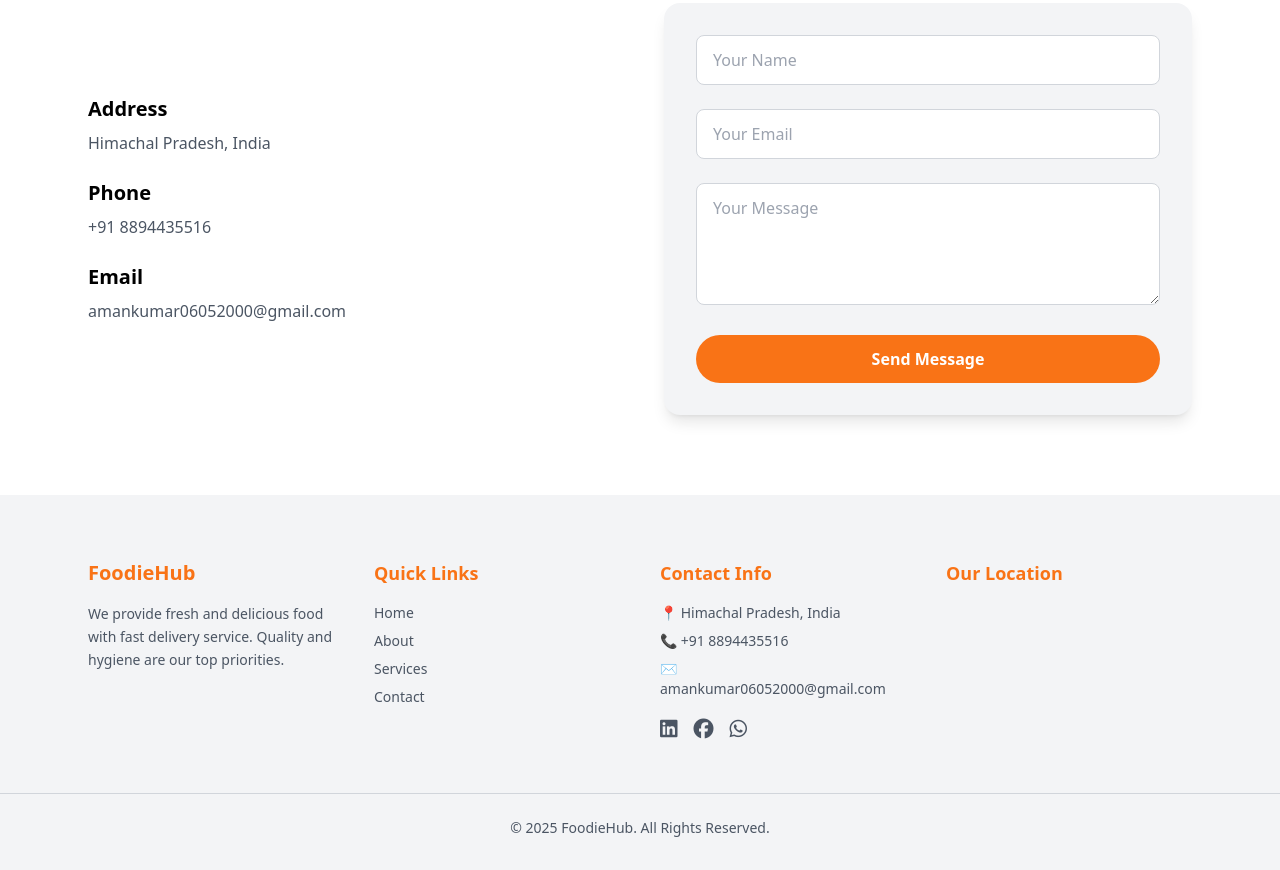
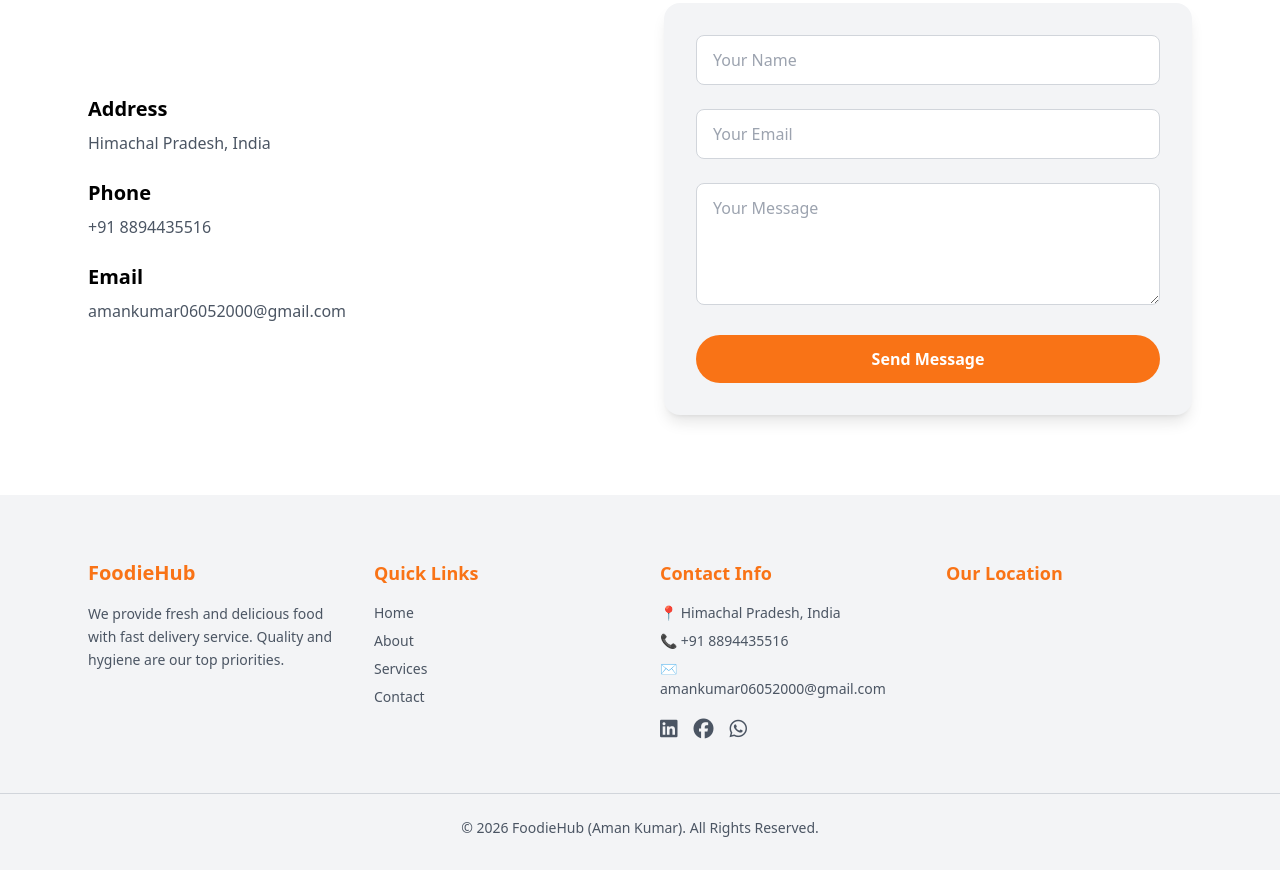
Before and after one commit to amankumar06052000/FoodieHub.com, a plain HTML site: page index.html in a window 1280 px wide. Shown: the part 4068-4938 px from the top of the page. Drawn offline with nearby package versions, Linux system fonts and the light colour scheme; grey boxes are pictures that could not be loaded.

Commit message:
Updated code

```diff
--- a/index.html
+++ b/index.html
@@ -452,7 +452,7 @@
     </div>
     <div
       class="border-t border-gray-300 dark:border-gray-700 mt-10 pt-6 text-center text-gray-600 dark:text-gray-400 text-sm">
-      © 2025 FoodieHub. All Rights Reserved.
+      © 2026 FoodieHub (Aman Kumar). All Rights Reserved.
     </div>
   </footer>
 
```
